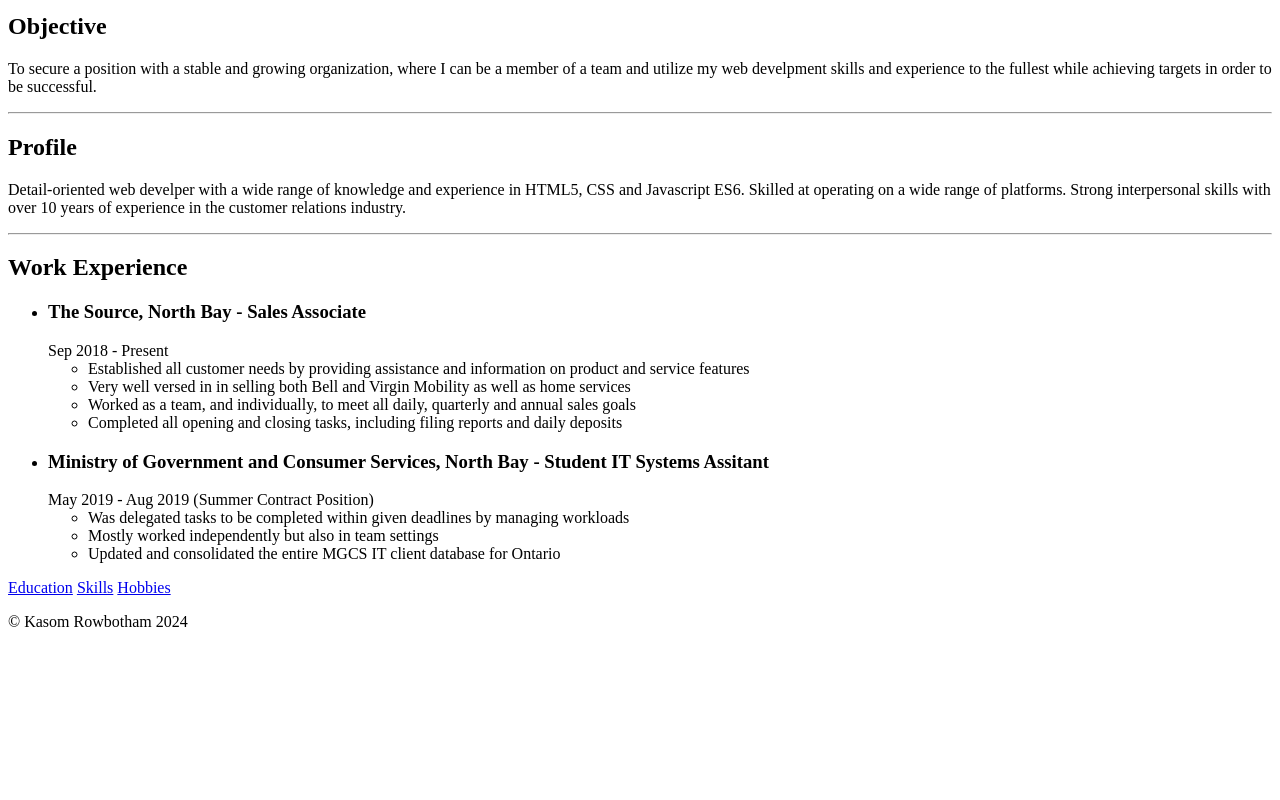
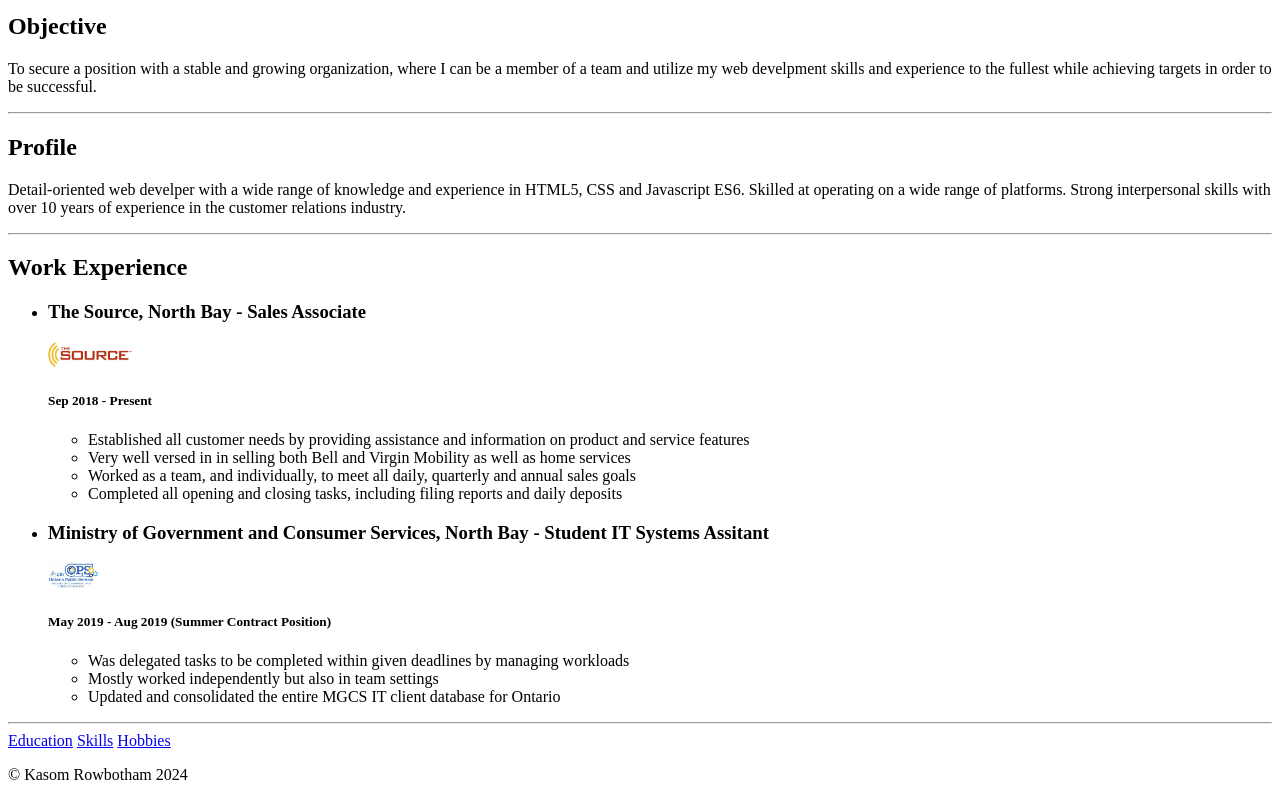
Before and after one commit to Rowbo15/html-portfolio, a plain HTML site: page index.html in a window 1280 px wide. Shown: the part 479-1279 px from the top of the page. Before the commit the page ends 1126 px from the top, so only its background shows below. Drawn offline with Linux system fonts and the light colour scheme.

Commit message:
Add files via upload

```diff
--- a/index.html
+++ b/index.html
@@ -48,9 +48,13 @@
     <ul>
       <li>
         <h3>The Source, North Bay - Sales Associate</h3>
+        <img
+          height="25"
+          src="./assets/images/Screenshot 2024-01-31 203839.png"
+          alt="Source Logo"
+        />
       </li>
-      Sep 2018 - Present
-      <br />
+      <h5>Sep 2018 - Present</h5>
       <ul>
         <li>
           Established all customer needs by providing assistance and information
@@ -75,9 +79,13 @@
           Ministry of Government and Consumer Services, North Bay - Student IT
           Systems Assitant
         </h3>
+        <img
+          height="25"
+          src="./assets/images/Screenshot 2024-01-31 204140.png"
+          alt="MGCS Logo"
+        />
       </li>
-      May 2019 - Aug 2019 (Summer Contract Position)
-      <br />
+      <h5>May 2019 - Aug 2019 (Summer Contract Position)</h5>
       <ul>
         <li>
           Was delegated tasks to be completed within given deadlines by managing
@@ -91,6 +99,8 @@
       </ul>
     </ul>
 
+    <hr />
+
     <a href="./public/education.html">Education</a>
     <a href="./public/skills.html">Skills</a>
     <a href="./public/hobbies.html">Hobbies</a>
```
Also changed, not shown: assets/images/Screenshot 2024-01-31 203839.png (added), assets/images/Screenshot 2024-01-31 204140.png (added).
